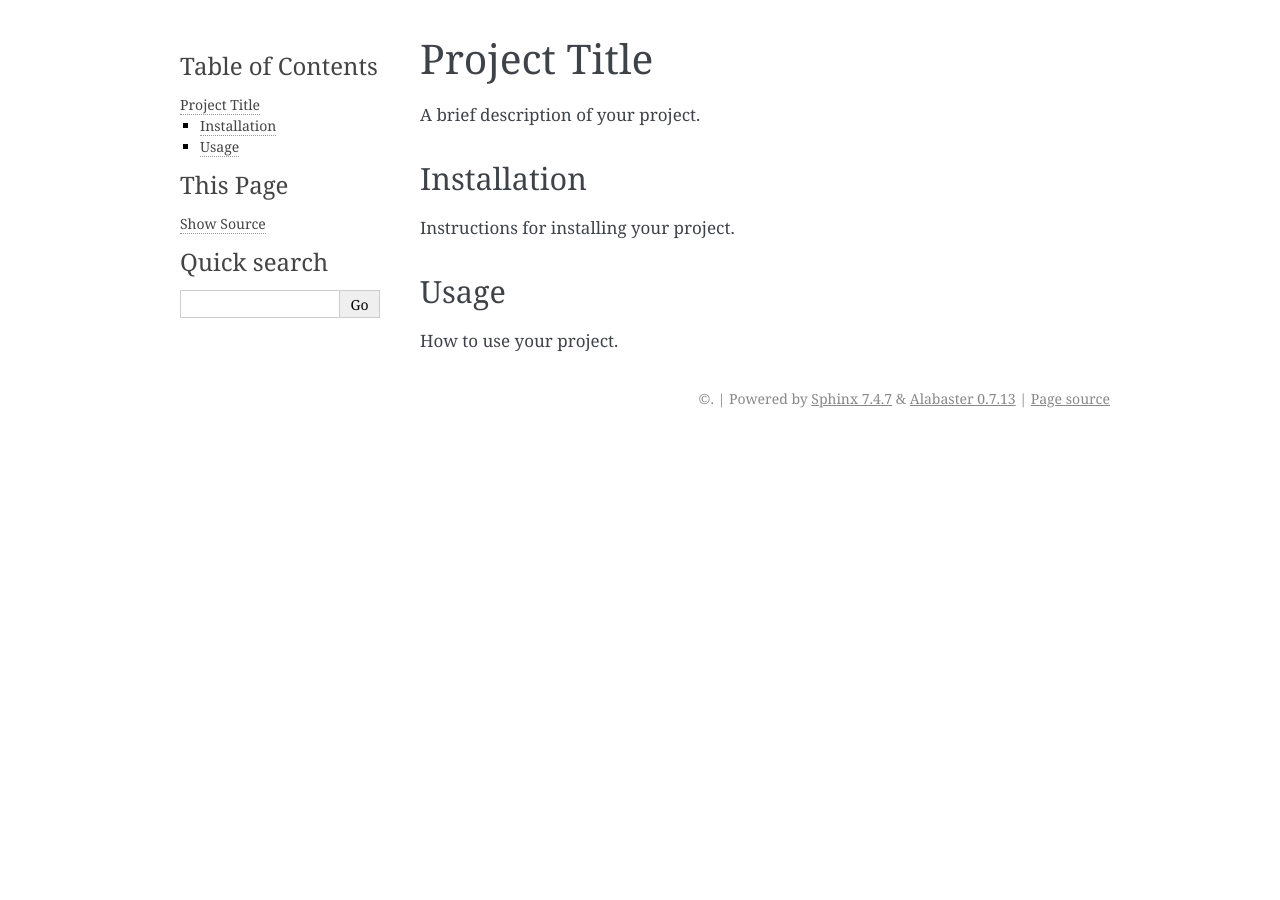
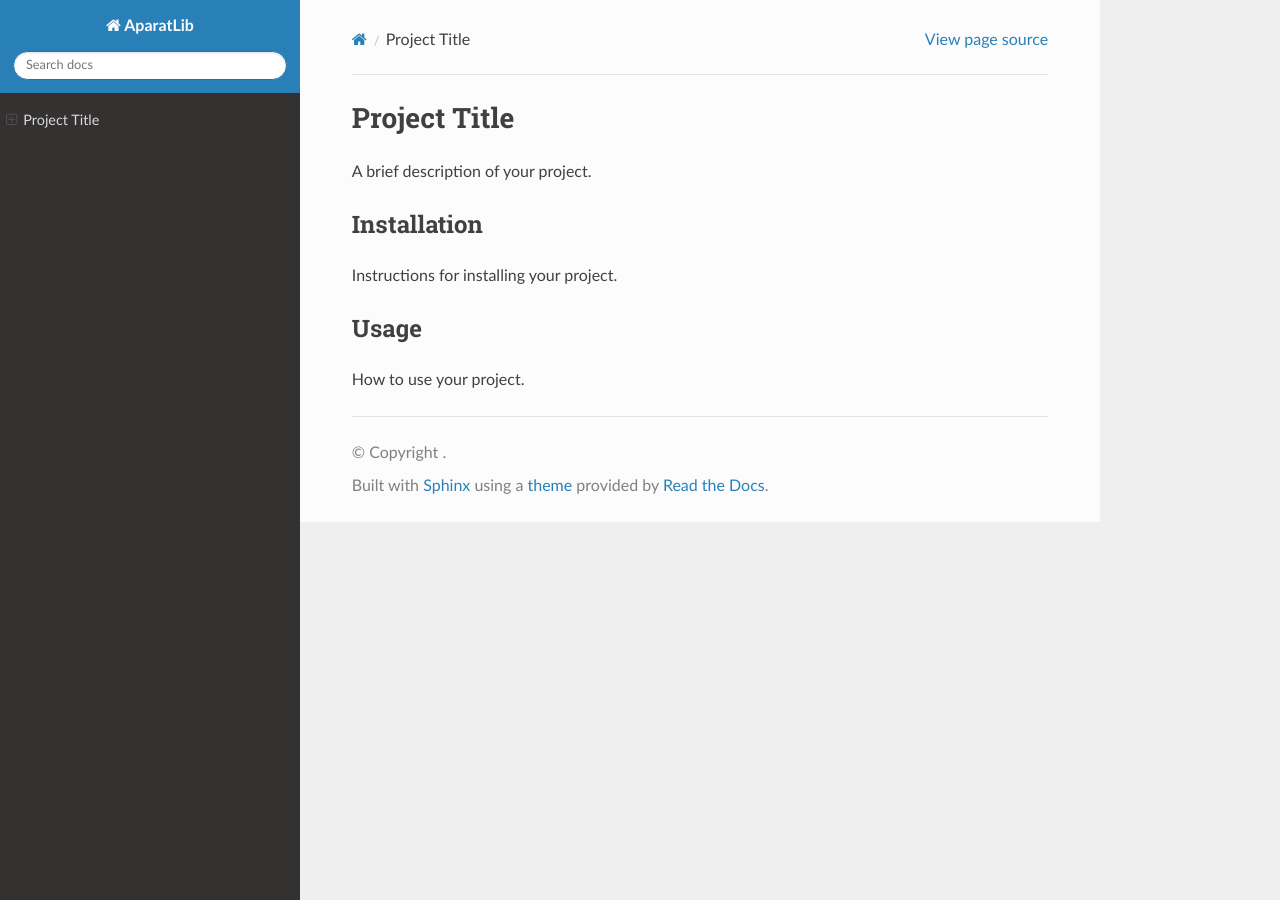
Before and after one commit to AbolDev/AparatLib, a Sphinx documentation site: the page built from docs/index.md, in a window 1280 px wide. Built offline with Sphinx 7.4.7 and the Read the Docs theme 2.0.0, drawn with Linux system fonts in a browser that asks for light colours.

Commit message:
Update conf.py

```diff
--- a/docs/conf.py
+++ b/docs/conf.py
@@ -1,9 +1,3 @@
-# Configuration file for the Sphinx documentation builder.
-#
-# This file only contains a selection of the most common options. For a full
-# list see the documentation:
-# https://www.sphinx-doc.org/en/master/usage/configuration.html
-
 import os
 import sys
 sys.path.insert(0, os.path.abspath('..'))
@@ -28,7 +22,7 @@ exclude_patterns = []
 
 # -- Options for HTML output -------------------------------------------------
 
-html_theme = 'alabaster'
+html_theme = 'sphinx_rtd_theme'
 html_static_path = ['_static']
 
 # -- Options for source file suffixes ----------------------------------------
@@ -58,3 +52,8 @@ napoleon_use_admonition_for_references = False
 napoleon_use_ivar = False
 napoleon_use_param = True
 napoleon_use_rtype = True
+
+# -- Custom CSS for dark mode ------------------------------------------------
+
+def setup(app):
+    app.add_css_file('custom.css')
```
